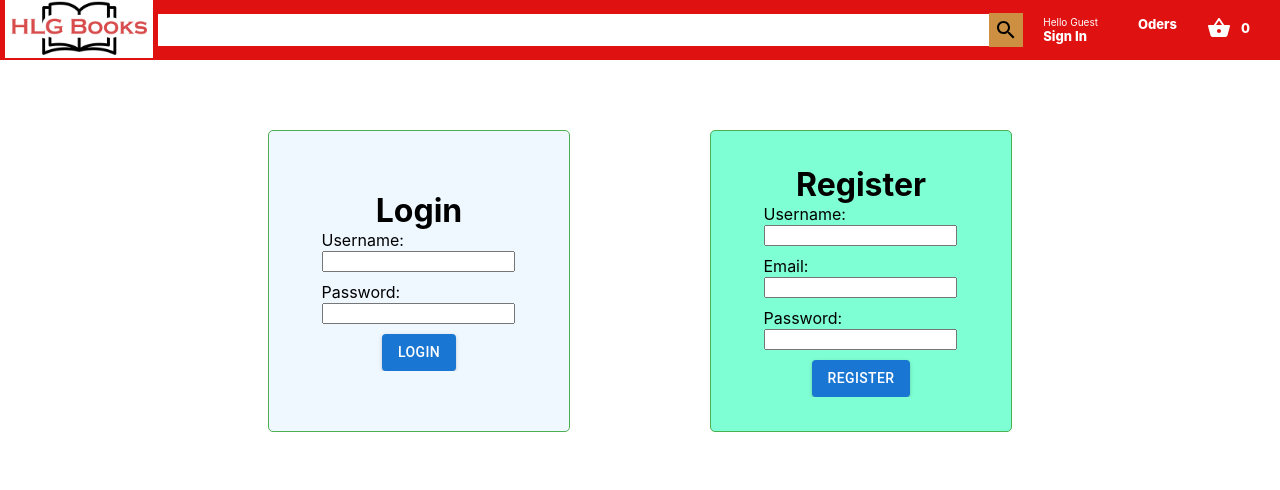
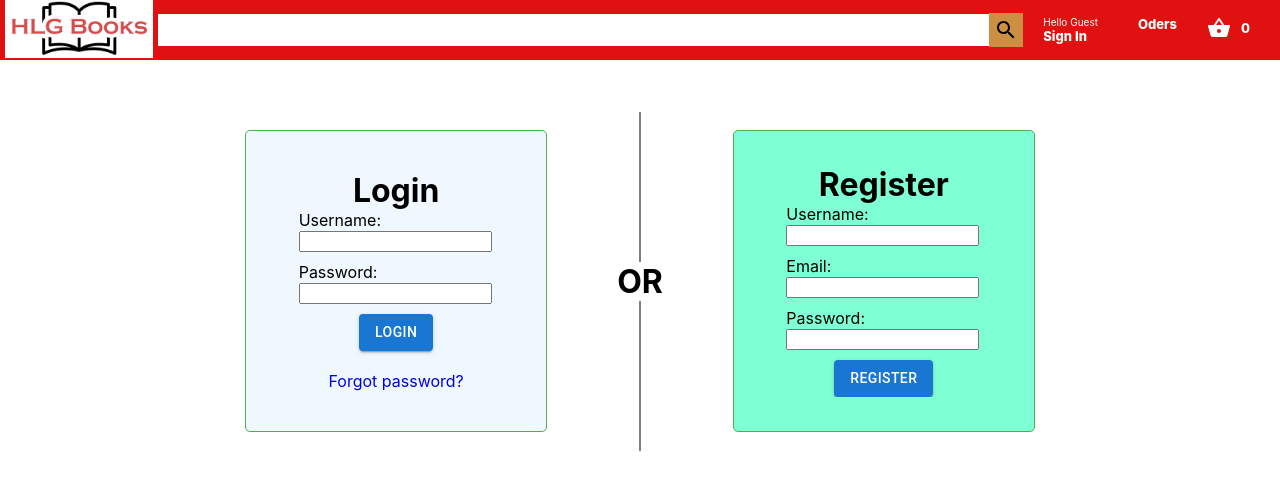
Before and after one commit to heiskane/Bookstore-Project, a React (Create React App) app in the folder react_frontend/: page /login in a window 1280 px wide. Shown: the top 490 px of the page. Built offline with nearby package versions, Linux system fonts and the light colour scheme.

Commit message:
-created ForgetPassword component

```diff
--- a/react_frontend/src/App.js
+++ b/react_frontend/src/App.js
@@ -10,6 +10,7 @@ import BookDetails from './component/BookDetails'
 import axios from 'axios';
 import ShoppingCart from './component/ShoppingCart';
 import Orders from './component/Orders';
+import ForgetPassword from './ForgetPassword';
 
 // https://github.com/axios/axios#global-axios-defaults
 // Define baseURL for all api calls
@@ -53,6 +54,11 @@ function App() {
             <Orders />
           </Route>
 
+          <Route path="/forgetpassword">
+            <Header />
+            <ForgetPassword />
+          </Route>
+
         </Switch>
 
       </div>
--- /dev/null
+++ b/react_frontend/src/ForgetPassword.js
@@ -0,0 +1,11 @@
+import React from 'react'
+
+const ForgetPassword = () => {
+    return (
+        <div>
+           <h1>Find back password</h1>
+        </div>
+    )
+}
+
+export default ForgetPassword
--- a/react_frontend/src/component/Login.css
+++ b/react_frontend/src/component/Login.css
@@ -26,3 +26,16 @@
   border: 1px solid #4caf50;
   border-radius: 5px;
 }
+.login__middle {
+  display: flex;
+  flex-direction: column;
+  justify-content: center;
+  align-items: center;
+}
+
+.login__middleline {
+  border-left-color: grey;
+  border-left-style: solid;
+  border-left-width: 2px;
+  height: 150px;
+}
--- a/react_frontend/src/component/Login.js
+++ b/react_frontend/src/component/Login.js
@@ -20,6 +20,13 @@ const Login = () => {
         <h1>Login</h1>
         <LoginForm />
       </Box>
+      <div className="login__middle">
+        <div className="login__middleline">
+        </div>
+        <h1>OR</h1>
+        <div className="login__middleline">
+        </div>
+      </div>
       <Box
         className="login__register"
         sx={{
--- a/react_frontend/src/component/LoginForm.css
+++ b/react_frontend/src/component/LoginForm.css
@@ -20,3 +20,8 @@ span {
 Button {
   float: right;
 }
+
+.loginForm__forgetPassword {
+  text-decoration: none;
+  margin-top: 20px;
+}
--- a/react_frontend/src/component/LoginForm.js
+++ b/react_frontend/src/component/LoginForm.js
@@ -3,7 +3,7 @@ import axios from 'axios';
 import { instanceOf } from 'prop-types';
 import { withCookies, Cookies } from 'react-cookie'
 import jwt from 'jwt-decode';
-import { Redirect } from 'react-router-dom';
+import { Redirect, Link } from 'react-router-dom';
 import { connect, useDispatch } from 'react-redux';
 import { set_user, unset_user } from '../actions';
 import './LoginForm.css'
@@ -86,6 +86,9 @@ class LoginForm extends React.Component {
           </span>
         </label>
         <Button type="submit" variant="contained">Login</Button>
+        <Link to="/forgetPassword" className="loginForm__forgetPassword">
+          Forgot password?
+        </Link>
       </form>
     )
   }
```
